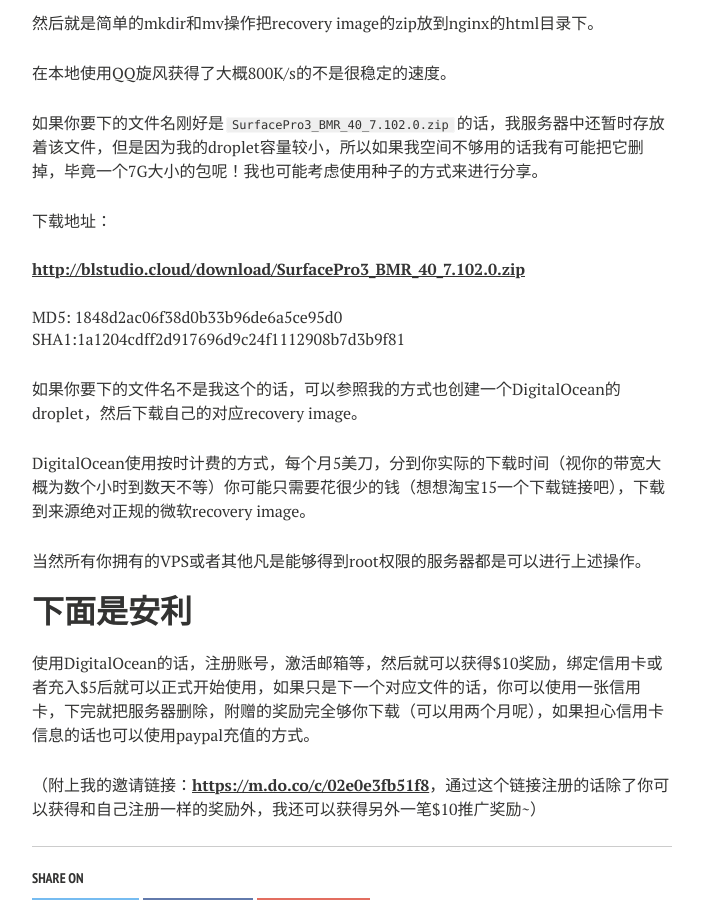
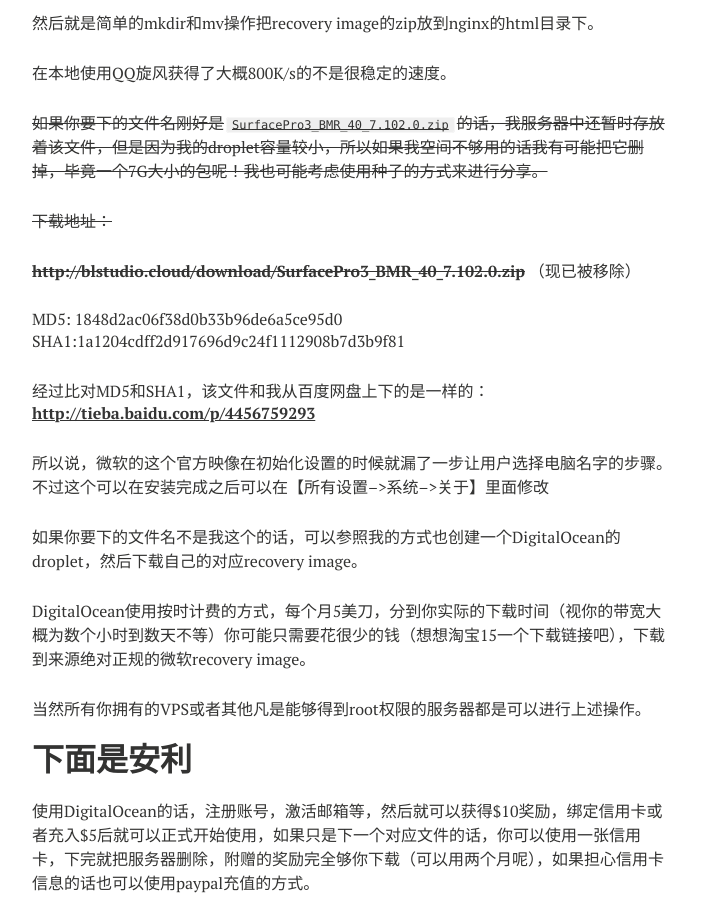
Before and after one commit to bingliang-zh/blog, a Jekyll site: the page built from _posts/2016-04-18-how-to-download-surface-recovery-image-faster.md, in a window 1280 px wide and 900 px high, scrolled down 2821 px. Shown: the whole window, without its empty margins (288-991 px from the left). Built offline with Jekyll 4.4.1, drawn with Linux system fonts in a browser that asks for light colours; nearby versions of some CDN libraries; comment, search, counter and statistics services are not loaded.

Commit message:
update: shut down file download

```diff
--- a/_posts/2016-04-18-how-to-download-surface-recovery-image-faster.md
+++ b/_posts/2016-04-18-how-to-download-surface-recovery-image-faster.md
@@ -81,14 +81,19 @@ image:
 
 在本地使用QQ旋风获得了大概800K/s的不是很稳定的速度。
 
-如果你要下的文件名刚好是`SurfacePro3_BMR_40_7.102.0.zip`的话，我服务器中还暂时存放着该文件，但是因为我的droplet容量较小，所以如果我空间不够用的话我有可能把它删掉，毕竟一个7G大小的包呢！我也可能考虑使用种子的方式来进行分享。
+~~如果你要下的文件名刚好是`SurfacePro3_BMR_40_7.102.0.zip`的话，我服务器中还暂时存放着该文件，但是因为我的droplet容量较小，所以如果我空间不够用的话我有可能把它删掉，毕竟一个7G大小的包呢！我也可能考虑使用种子的方式来进行分享。~~
 
-下载地址：
+~~下载地址：~~
 
-[**http://blstudio.cloud/download/SurfacePro3_BMR_40_7.102.0.zip**](http://blstudio.cloud/download/SurfacePro3_BMR_40_7.102.0.zip)
+~~**http://blstudio.cloud/download/SurfacePro3_BMR_40_7.102.0.zip**~~
+（现已被移除）
 
 MD5: 1848d2ac06f38d0b33b96de6a5ce95d0
 SHA1:1a1204cdff2d917696d9c24f1112908b7d3b9f81
+
+经过比对MD5和SHA1，该文件和我从百度网盘上下的是一样的：[**http://tieba.baidu.com/p/4456759293**](http://tieba.baidu.com/p/4456759293)
+
+所以说，微软的这个官方映像在初始化设置的时候就漏了一步让用户选择电脑名字的步骤。不过这个可以在安装完成之后可以在【所有设置-->系统-->关于】里面修改
 
 如果你要下的文件名不是我这个的话，可以参照我的方式也创建一个DigitalOcean的droplet，然后下载自己的对应recovery image。
 
```
